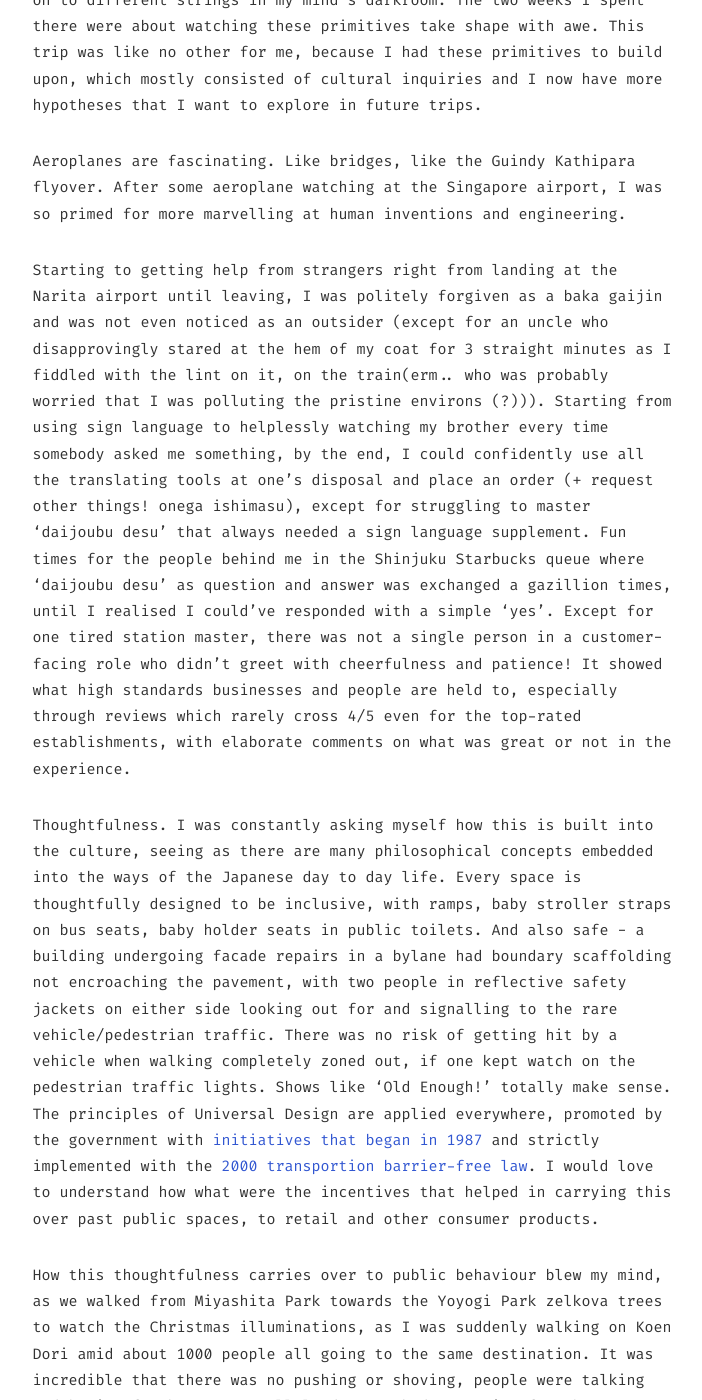
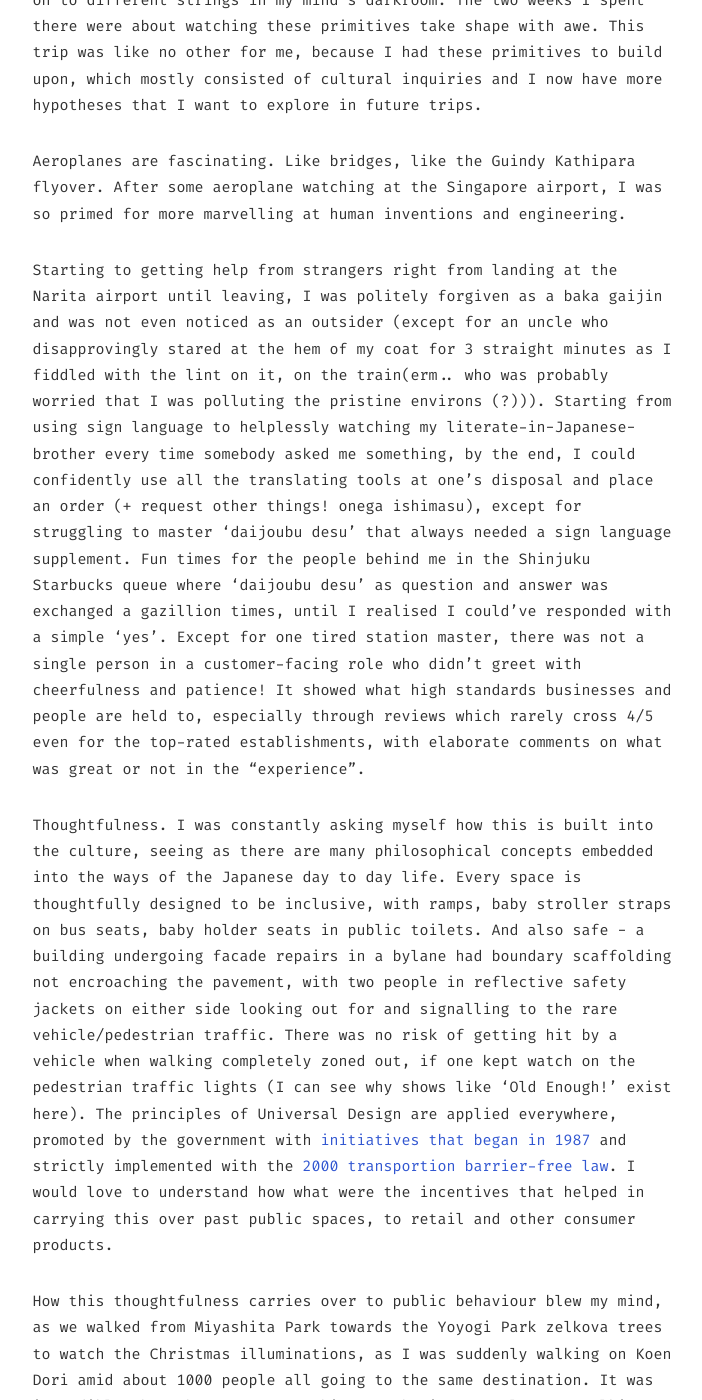
Before and after one commit to anbarasiu/fluid, a Jekyll site: the page built from _posts/2023-01-20-japan.md, in a window 1280 px wide and 1400 px high, scrolled down 347 px. Shown: the whole window, without its empty margins (285-987 px from the left). Built offline with Jekyll 4.4.1, drawn with Linux system fonts in a browser that asks for light colours; some of the changed text lies outside the part shown.

Commit message:
chore: japan improv

```diff
--- a/_posts/2023-01-20-japan.md
+++ b/_posts/2023-01-20-japan.md
@@ -10,14 +10,14 @@ The limited exposure I had to Japan, through all the shows and books consumed, h
 
 Aeroplanes are fascinating. Like bridges, like the Guindy Kathipara flyover. After some aeroplane watching at the Singapore airport, I was so primed for more marvelling at human inventions and engineering.
 
-Starting to getting help from strangers right from landing at the Narita airport until leaving, I was politely forgiven as a baka gaijin and was not even noticed as an outsider (except for an uncle who disapprovingly stared at the hem of my coat for 3 straight minutes as I fiddled with the lint on it, on the train(erm.. who was probably worried that I was polluting the pristine environs (?))). Starting from using sign language to helplessly watching my brother every time somebody asked me something, by the end, I could confidently use all the translating tools at one's disposal and place an order (+ request other things! onega ishimasu), except for struggling to master 'daijoubu desu' that always needed a sign language supplement. Fun times for the people behind me in the Shinjuku Starbucks queue where 'daijoubu desu' as question and answer was exchanged a gazillion times, until I realised I could've responded with a simple 'yes'. Except for one tired station master, there was not a single person in a customer-facing role who didn't greet with cheerfulness and patience! It showed what high standards businesses and people are held to, especially through reviews which rarely cross 4/5 even for the top-rated establishments, with elaborate comments on what was great or not in the experience.
+Starting to getting help from strangers right from landing at the Narita airport until leaving, I was politely forgiven as a baka gaijin and was not even noticed as an outsider (except for an uncle who disapprovingly stared at the hem of my coat for 3 straight minutes as I fiddled with the lint on it, on the train(erm.. who was probably worried that I was polluting the pristine environs (?))). Starting from using sign language to helplessly watching my literate-in-Japanese-brother every time somebody asked me something, by the end, I could confidently use all the translating tools at one's disposal and place an order (+ request other things! onega ishimasu), except for struggling to master 'daijoubu desu' that always needed a sign language supplement. Fun times for the people behind me in the Shinjuku Starbucks queue where 'daijoubu desu' as question and answer was exchanged a gazillion times, until I realised I could've responded with a simple 'yes'. Except for one tired station master, there was not a single person in a customer-facing role who didn't greet with cheerfulness and patience! It showed what high standards businesses and people are held to, especially through reviews which rarely cross 4/5 even for the top-rated establishments, with elaborate comments on what was great or not in the "experience".
 
-Thoughtfulness. I was constantly asking myself how this is built into the culture, seeing as there are many philosophical concepts embedded into the ways of the Japanese day to day life. Every space is thoughtfully designed to be inclusive, with ramps, baby stroller straps on bus seats, baby holder seats in public toilets. And also safe - a building undergoing facade repairs in a bylane had boundary scaffolding not encroaching the pavement, with two people in reflective safety jackets on either side looking out for and signalling to the rare vehicle/pedestrian traffic. There was no risk of getting hit by a vehicle when walking completely zoned out, if one kept watch on the pedestrian traffic lights. Shows like 'Old Enough!' totally make sense. The principles of Universal Design are applied everywhere, promoted by the government with [initiatives that began in 1987](https://scholarspace.manoa.hawaii.edu/server/api/core/bitstreams/1fdc0704-904b-487c-8b50-69f077cf284b/content) and strictly implemented with the [2000 transportion barrier-free law](https://www.mlit.go.jp/kisha/kisha05/01/010711/04.pdf). I would love to understand how what were the incentives that helped in carrying this over past public spaces, to retail and other consumer products.
+Thoughtfulness. I was constantly asking myself how this is built into the culture, seeing as there are many philosophical concepts embedded into the ways of the Japanese day to day life. Every space is thoughtfully designed to be inclusive, with ramps, baby stroller straps on bus seats, baby holder seats in public toilets. And also safe - a building undergoing facade repairs in a bylane had boundary scaffolding not encroaching the pavement, with two people in reflective safety jackets on either side looking out for and signalling to the rare vehicle/pedestrian traffic. There was no risk of getting hit by a vehicle when walking completely zoned out, if one kept watch on the pedestrian traffic lights (I can see why shows like 'Old Enough!' exist here). The principles of Universal Design are applied everywhere, promoted by the government with [initiatives that began in 1987](https://scholarspace.manoa.hawaii.edu/server/api/core/bitstreams/1fdc0704-904b-487c-8b50-69f077cf284b/content) and strictly implemented with the [2000 transportion barrier-free law](https://www.mlit.go.jp/kisha/kisha05/01/010711/04.pdf). I would love to understand how what were the incentives that helped in carrying this over past public spaces, to retail and other consumer products.
 
 How this thoughtfulness carries over to public behaviour blew my mind, as we walked from Miyashita Park towards the Yoyogi Park zelkova trees to watch the Christmas illuminations, as I was suddenly walking on Koen Dori amid about 1000 people all going to the same destination. It was incredible that there was no pushing or shoving, people were talking and having fun but not at all loud, everybody stopping for the pedestrian lights and patiently waking through the 500metres for about 30 minutes! (Also whatte beautiful studio Amazon Music has here!)
 ![Walk to the illuminations](https://fluid.anbuu.in/assets/images/japan_yoyogi.jpg)
 
-I read somewhere that the Japanese industriousness in optimising every space for humans has made it such that, you can land anywhere even in the remotest of outdoors and still find human traces. Walking in to the tunnels in Enoshima, this was quite apparent in how the trade-offs between maintaining the authenticity and history of the spots, safety to the visitors, and also ensuring access to information, had been made. After revelling in the beauty of the sunset and the breathtaking views of the Japanese island from the Enoshima Sea Candle as sunlight seeped out with the city lights coming up, I stepped out of the observatory stopping in my tracks completely wide-eyed at the numerous illuminations that had popped up all around! It was a perfect example of man trying to outsmart nature.
+I read somewhere that the Japanese industriousness in optimising every space for humans has made it such that, you can land anywhere even in the remotest of outdoors and still find human traces. Walking in to the tunnels in Enoshima, this was quite apparent in how the trade-offs between maintaining the authenticity and history of the space, safety to the visitors, and also ensuring access to information, had been made. After revelling in the beauty of the sunset and the breathtaking views of the Japanese island from the Enoshima Sea Candle as sunlight seeped out with the city lights coming up, I stepped out of the observatory stopping in my tracks completely wide-eyed at the numerous illuminations that had popped up all around! It was a perfect example of man trying to outsmart nature.
 ![Walk to the illuminations](https://fluid.anbuu.in/assets/images/japan_enoshima.jpg)
 
 The sunlight has an orange hue closer to red than yellow, I wonder why. The blue skies were beautifully blue and all water bodies were beautifully blue. The air quality was excellent all the time during my stay with low AQI levels. Perfect for morning runs!
@@ -31,10 +31,10 @@ Speaking of flashy, I was quite curious about the numerous Christmas illuminatio
 I'm glad my first skiing and snow experience was at Hakuba, which once hosted the Winter Olympics and which has amazing powder snow! Tsugaike Kogen being the last stop in the Hakuba area, was less touristy, mooore snow, but sadly also no availability of English instructors in the Ski school on the day we went. I ended up learning all the wrong ways to ski and ultimately sprained the ankle in the most rigid pair of boots literally designed to not let this happen, which even my resue patrol officer sounded surprised about, oh well.
 ![Somewhere along the ski course](https://fluid.anbuu.in/assets/images/japan_snow.jpg)
 
-After this (mis)adventure I still managed to have the best of times, being nestled in the warmth of [@tsugaike](https://www.tripadvisor.com.au/Hotel_Review-g1120616-d7395832-Reviews-Tsugaike-Otari_mura_Kitaazumi_gun_Nagano_Prefecture_Koshinetsu_Chubu.html) with my cheesecake crepes, a big Japan guide with stories to pore into and having interesting conversations with the host Marcello, who was also very nice to recommend and drive us around to one of the best onsens around. I find it incredible how the country has standardised, as well as made accessible to everyone, these geothermal resources by passing a Hot Spring Law, and ensuring the mineral composition in each onsen is shared.
+After this (mis)adventure I still managed to have the best of times, being nestled in the warmth of [@tsugaike](https://www.tripadvisor.com.au/Hotel_Review-g1120616-d7395832-Reviews-Tsugaike-Otari_mura_Kitaazumi_gun_Nagano_Prefecture_Koshinetsu_Chubu.html) with my cheesecake crepes, a big Japan guide with stories to pore into and having interesting conversations with the host Marcello(and his experiences of having moved from Australia to Japan with the family and the children adjusting into the Japanese school system, and more stories), who was also very nice to recommend and drive us around to one of the best onsens around. I find it incredible how the country has standardised, as well as made accessible to everyone, these geothermal resources by passing a Hot Spring Law, and ensuring the mineral composition in each onsen is shared.
 ![Sunrise, snow and forest](https://fluid.anbuu.in/assets/images/japan_sunrise.jpg)
 
 Most fav food experience was Gossoya in Tsurumi, a tiny izakaya/yakitori restaurant with the warmest staff and the most curious owner very delighted at our enthusiasm towards each plate of his omakase. And amazing takoyaki finally! Exactly one year after deciding to fly across the ocean only to try out this snack that James May had in Osaka, well I'm kidding, but takoyaki on the streets, takoyaki in izakayas was happily had. Also, how has chocolate and cocoa mixes perfected so well, that the konbini ones taste like luxurious ones? The hot chocolate at the Hakuba station while waiting for the bus, was one of the best I've ever had, and I've been on the hunt for a pack of the Meiji couverdark CB58 that they use, ever since.
 
 I'm officially a Japanophile, like many others whom I've met, who couldn't stop with a single trip to Japan, and I can't wait for the next one. Hoping I can make some native Japanese friends on my next one. And what better than running into the Offical Guide at the local book store upon return to home!
-![Sunrise, snow and forest](https://fluid.anbuu.in/assets/images/japan_book.jpg)
+![Sunrise, snow and forest](https://fluid.anbuu.in/assets/images/japan_guide.jpg)
```
Also changed, not shown: assets/images/japan_guide.jpg (added), 1 other file.
